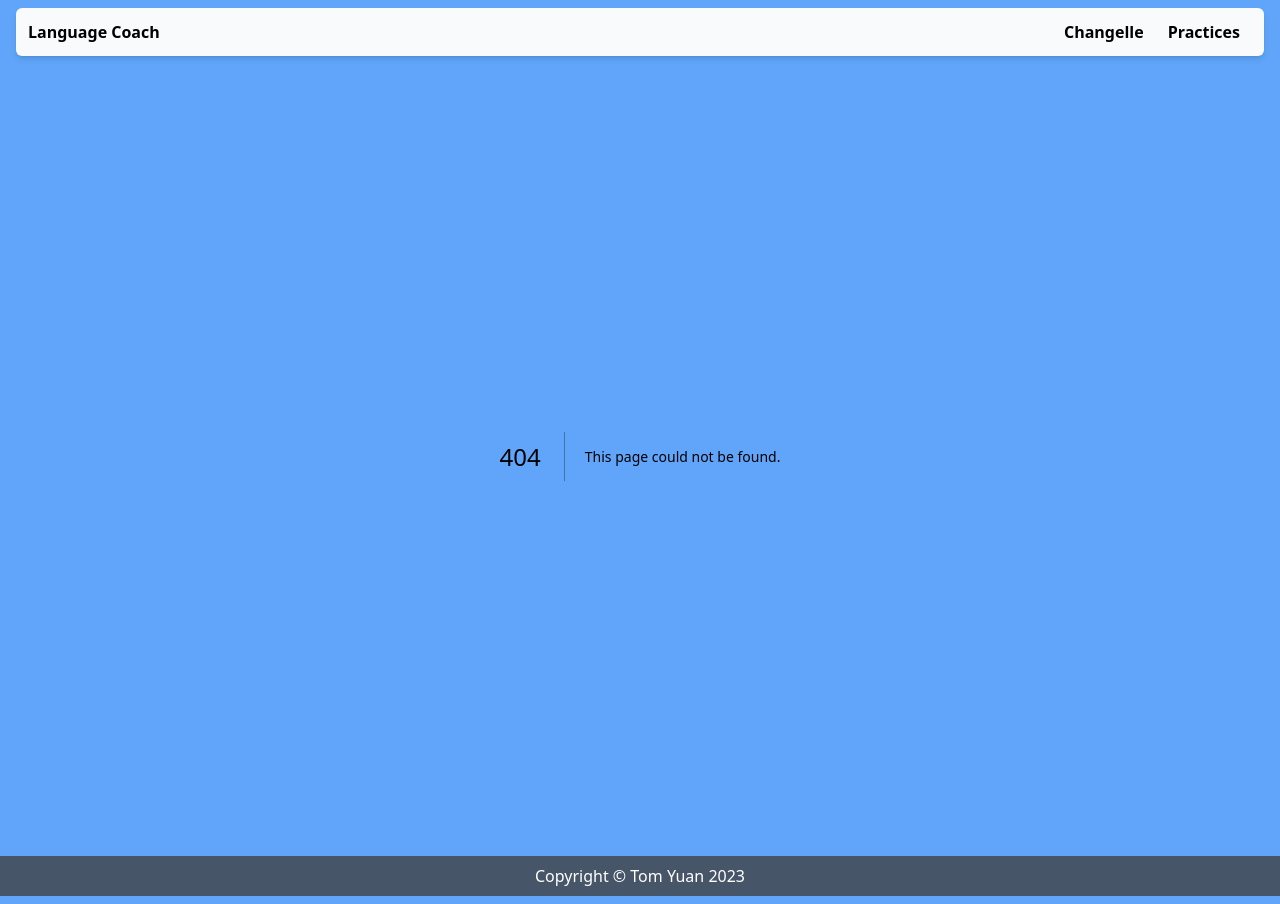
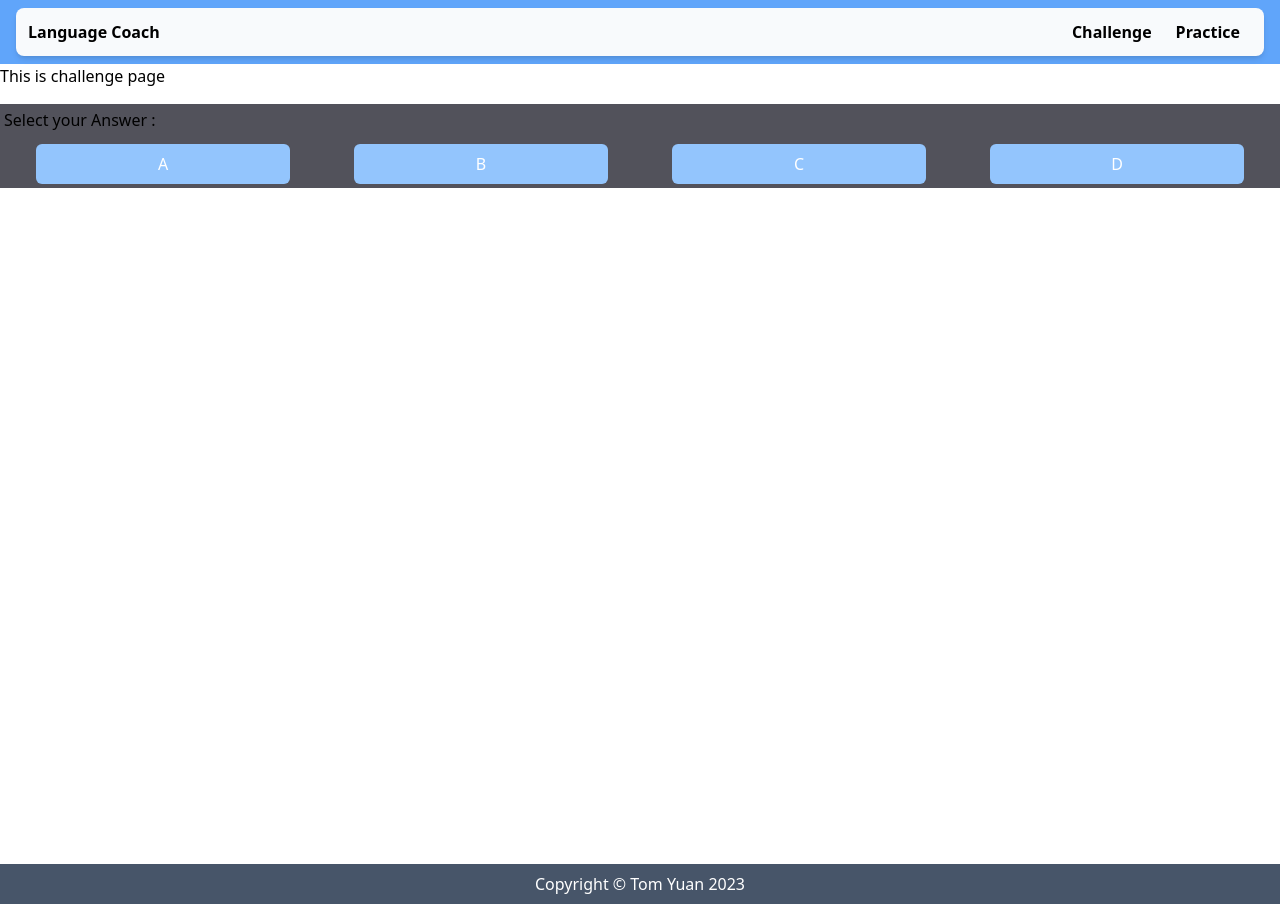
Before and after one commit to t1123425/AILanguageCoachApp, a Next.js app: page /qna/challenge in a window 1280 px wide. Before the commit this address had no page. Built offline with nearby package versions, Linux system fonts and the light colour scheme.

Commit message:
update api lang_qna & add Q&A page & components & update layout

```diff
--- a/next.config.js
+++ b/next.config.js
@@ -3,6 +3,9 @@ const nextConfig = {
   experimental: {
     appDir: true,
   },
+  env:{
+    QUESTION_TEMPLATE:process.env.QUESTION_TEMPLATE
+  }
 }
 
 module.exports = nextConfig
--- a/src/app/api/lang_coach/route.ts
+++ b/src/app/api/lang_qna/route.ts
@@ -1,5 +1,6 @@
 import { OpenAIApi,Configuration} from "openai";
 import { NextResponse } from "next/server";
+import { MsgData } from "@/global";
 
 const apiConfirm = new Configuration({
     apiKey: process.env.OPENAI_API_KEY,
@@ -18,10 +19,12 @@ export async function POST(request: Request){
         })
     }
     try {
+
         const res = await request.json();
+        console.log('backend response',res);
         const chatResponse = await openai.createChatCompletion({
             model:'gpt-3.5-turbo',
-            messages:res.msgs
+            messages:res.qna
         })
         // console.log('chatResponse',chatResponse);
         return NextResponse.json({
--- a/src/app/components/Header/index.tsx
+++ b/src/app/components/Header/index.tsx
@@ -5,17 +5,17 @@ import Link from "next/link"
 const Header = () => {
     const navLinks:LinksData[] = [
         {
-            text:'Changelle',
-            url:'/changelle'
+            text:'Challenge',
+            url:'/qna/challenge'
         },
         {
-            text:'Practices',
-            url:'/practices'
+            text:'Practice',
+            url:'/qna/practice'
         }
     ]
     return (
         <header className="w-full flex justify-center">
-            <div className="flex bg-slate-50 justify-between max-w-screen-xl mt-2 mx-4 w-full p-3 shadow-md rounded-md">
+            <div className="flex bg-slate-50 justify-between max-w-screen-xl mt-2 mx-4 w-full p-3 shadow-md rounded-lg">
                 <Link href={'/'} className="font-bold">
                     Language Coach
                 </Link>
--- /dev/null
+++ b/src/app/components/QnAContent/AnswerBlock/index.tsx
@@ -0,0 +1,26 @@
+interface Props{
+    submitAns:(ans:string)=> void,
+    isLoad:boolean,
+    className?:string
+}
+const AnswerBlock = ({submitAns,isLoad,className}:Props) => {
+    const selectOptions = ['a','b','c','d'];
+    return (
+        <div className={`w-full p-1 bg-zinc-600  ${className}`}>
+            <p>Select your Answer :</p>
+            <div className="flex mt-3 justify-around flex-wrap">
+                {
+                    selectOptions.map((e,i)=>{
+                        return (
+                            <button key={i} disabled={isLoad} onClick={()=>{submitAns(e)}} className="w-1/5 rounded-md p-2 text-white bg-blue-300">
+                                {e.toUpperCase()}
+                            </button>
+                        )
+                    })
+                }
+            </div>
+        </div>
+    )
+}
+
+export default AnswerBlock;
--- /dev/null
+++ b/src/app/components/QnAContent/index.tsx
@@ -0,0 +1,93 @@
+'use client';
+import { MsgData } from "@/global";
+import { useState,useEffect} from "react";
+import AnswerBlock from "./AnswerBlock";
+const QnABlock = ({role,content}:MsgData) => {
+    return (
+        <div className={'p-2 rounded-md my-2 text-white '+(role !== 'user'?'bg-blue-700':'bg-gray-500')}>
+            <p className="text-bold divide-y divide-dashed">
+                {
+                    role !== 'user'?'Question':'Your Answer'
+                }
+            </p>
+            <p className="m-0">
+                {content}
+            </p>
+        </div>
+    )
+}
+
+const QnAcontent = () => {
+    const [qna,setQna] = useState<MsgData[]>([]);
+    const [isLoad,setLoading] = useState(false);
+    const [isUpdate,setUpdate] = useState(true);
+    const callQnaApi = async () => {
+        setLoading(true);
+        try{
+            const response = await fetch('/api/lang_qna',{
+                method:'POST',
+                headers:{
+                    "Content-Type": "application/json",
+                },
+                body:JSON.stringify({qna:qna})
+            })
+
+            const res = await response.json();
+            if (response.status !== 200) {
+                throw res.error || new Error(`Request failed with status ${response.status}`);
+            }
+            setLoading(false);
+            console.log(res);
+            const choicesData = res.data.choices[0];
+            const choicesMessage:MsgData = choicesData.message;
+            if(choicesData.finish_reason === 'stop'){
+                setUpdate(false)
+            }
+            setQna(qna => [...qna,choicesMessage]);
+        }catch(error){
+            setLoading(false);
+            setUpdate(false);
+            console.error(error);
+        }
+    }
+
+    const submitAnswer = (ans:string) => {
+        setQna(qna => [...qna,{role:'user',content:`this question answer is ${ans}, is correct?`}]);
+        setUpdate(true);
+    }
+    useEffect(()=>{
+        if(!qna.length){
+            if(process.env.QUESTION_TEMPLATE){
+                const QnATemplate = process.env.QUESTION_TEMPLATE;
+                setQna(qna => [...qna,{role:'system',content:QnATemplate}])
+            }
+
+        }else{
+            if(isUpdate){
+                console.log('run qna');
+                callQnaApi()
+            }
+        }
+
+    },[qna,isUpdate])
+    return (
+        <div className="w-full relative">
+            <div className="overscroll-contain p-2">
+                {
+                    qna.map((e,i)=>{
+                        return (
+                            <QnABlock key={i} role={e.role} content={e.content} />
+                        )
+                    })
+                }
+                {
+                    isLoad && <p className="text-center my-3">Loading....</p>
+                }
+            </div>
+
+            <AnswerBlock isLoad={isLoad} submitAns={submitAnswer} />
+        </div>
+    )
+}
+
+export default QnAcontent;
--- a/src/app/layout.tsx
+++ b/src/app/layout.tsx
@@ -15,7 +15,9 @@ export default function RootLayout({
     <html lang="en">
       <body className='bg-blue-400'>
         <Header />
-        {children}
+        <main className='w-full'>
+          {children}
+        </main>
         <Footer />
       </body>
     </html>
--- a/src/app/page.tsx
+++ b/src/app/page.tsx
@@ -1,11 +1,10 @@
 
 export default function Home() {
   return (
-    <main className="w-full">
-       <section className="container flex mx-auto h-screen align-middle">
+    <section className="container flex mx-auto h-screen align-middle p-3">
         <div className="w-1/2 h-full flex flex-col justify-center">
-              <h1 className="text-3xl text-center font-bold">
-                Let AI Training your Language !!
+            <h1 className="text-6xl font-bold text-white leading-normal">
+              Let AI help you practice your Language!!
             </h1>
         </div>
         <div className="w-1/2 h-full flex flex-col justify-center">
@@ -17,6 +16,5 @@ export default function Home() {
             </p>
         </div>
       </section>
-    </main>
   )
 }
--- /dev/null
+++ b/src/app/qna/[mode]/page.tsx
@@ -0,0 +1,16 @@
+import QnAcontent from "@/app/components/QnAContent"
+export default function QnaPage({
+    params,
+    searchParams,
+  }: {
+    params: { mode: string };
+    searchParams: { [key: string]: string | string[] | undefined };
+  }) {
+    return (
+        <section className="container mt-2 mx-auto h-screen bg-white">
+            <h1>This is {params.mode} page</h1>
+            <QnAcontent />
+        </section>
+
+    )
+}
```
Also changed, not shown: src/global.d.ts (+11 -0 lines). Lines whose indentation alone changed are shown as unchanged.
